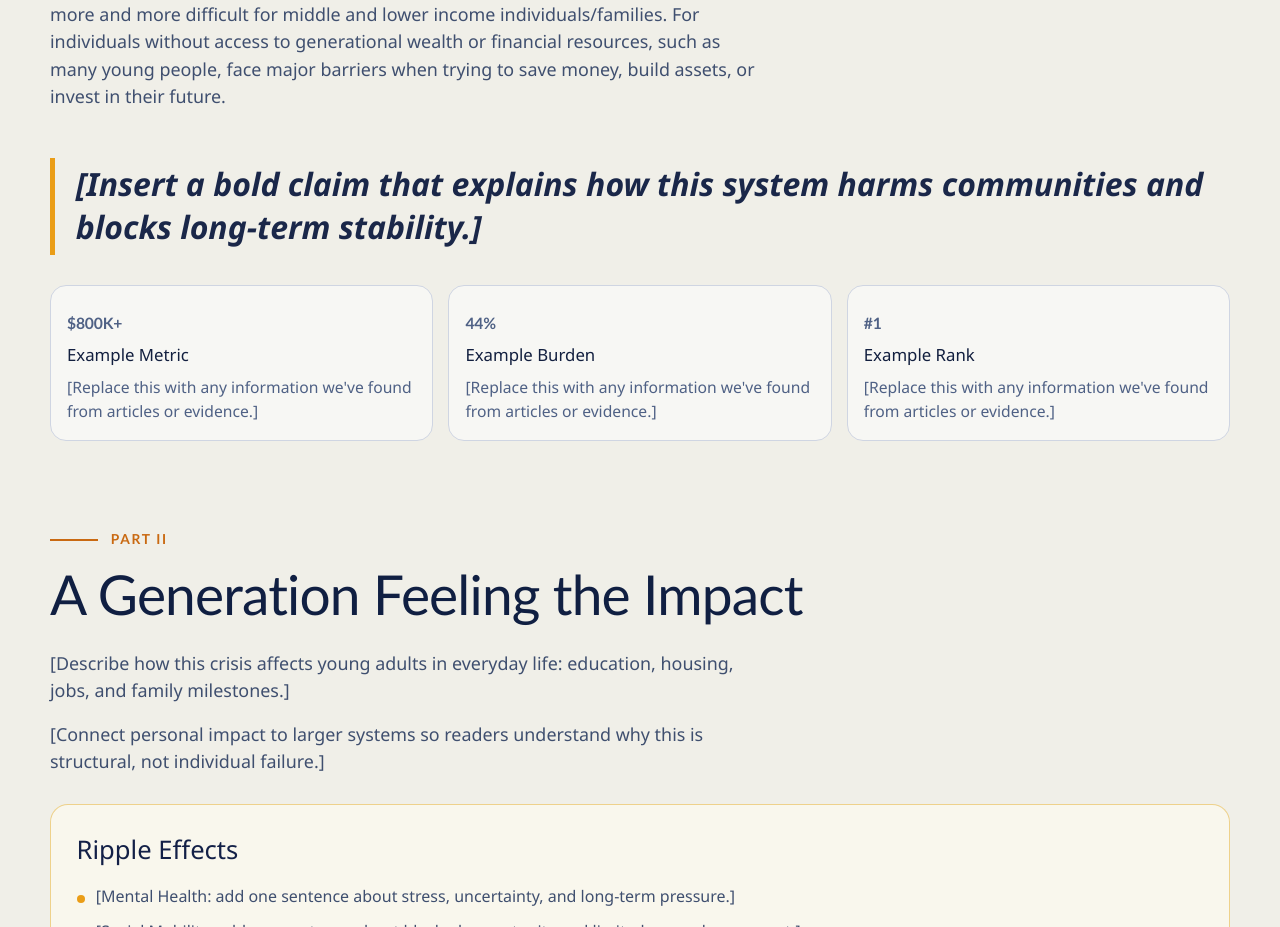
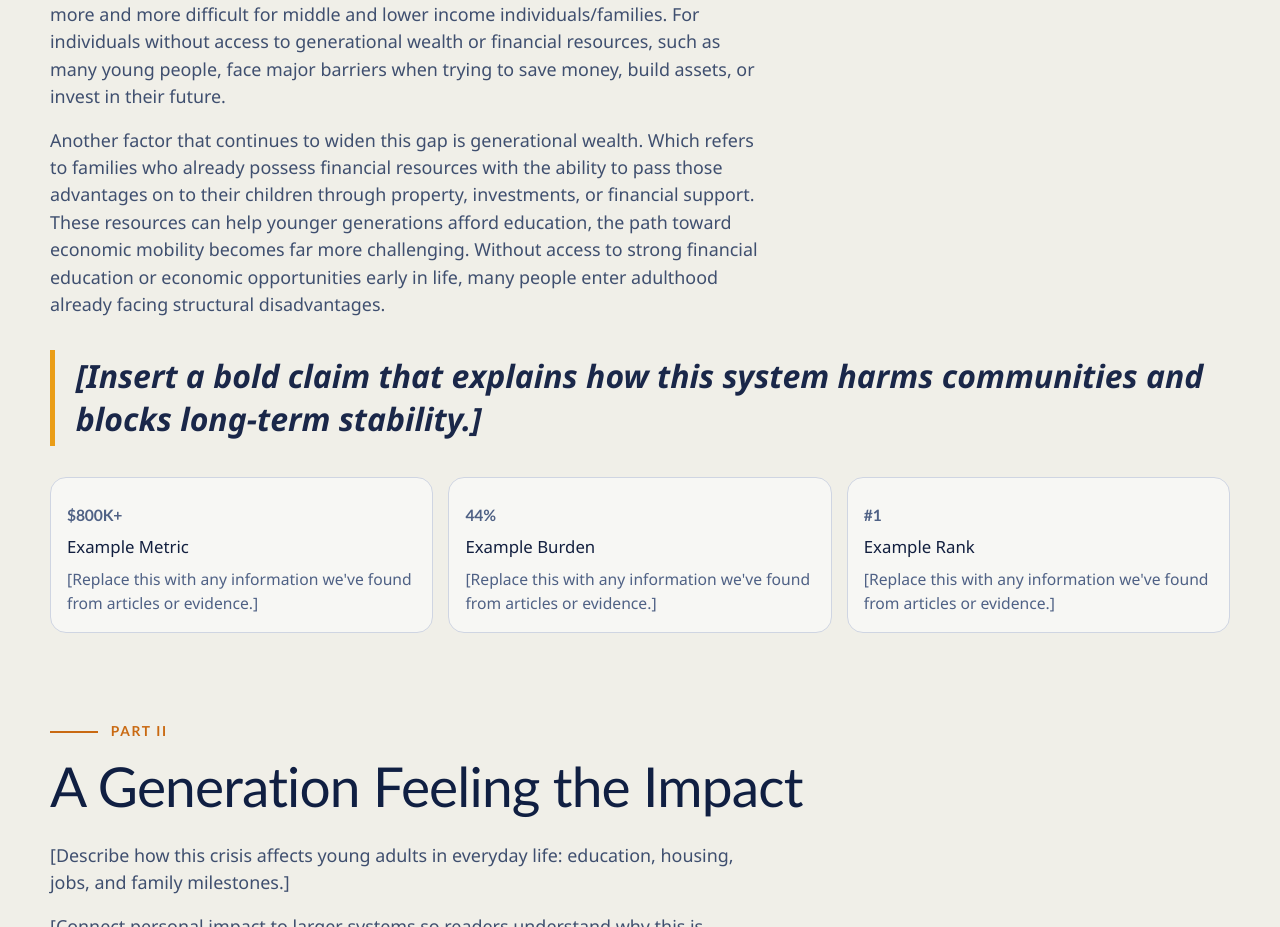
Before and after one commit to Damilss/generational-wealth-inequality, a Next.js app: page / in a window 1280 px wide. Shown: the part 2821-3748 px from the top of the page. Built offline with nearby package versions, Linux system fonts and the light colour scheme.

Commit message:
add more issues

```diff
--- a/app/page.tsx
+++ b/app/page.tsx
@@ -57,7 +57,12 @@ const sections: PageSection[] = [
       imbalance makes homeownership more and more difficult for middle and lower income individuals/families. \
       For individuals without access to generational wealth or financial resources, such as many young people, \
       face major barriers when trying to save money, build assets, or invest in their future.",
-      ""
+      "Another factor that continues to widen this gap is generational wealth. Which refers to families who \
+      already possess financial resources with the ability to pass those advantages on to their children \
+      through property, investments, or financial support. These resources can help younger generations \
+      afford education, the path toward economic mobility becomes far more challenging. Without access to \
+      strong financial education or economic opportunities early in life, many people enter adulthood already \
+      facing structural disadvantages."
     ],
     quote:
       "[Insert a bold claim that explains how this system harms communities and blocks long-term stability.]",
```
